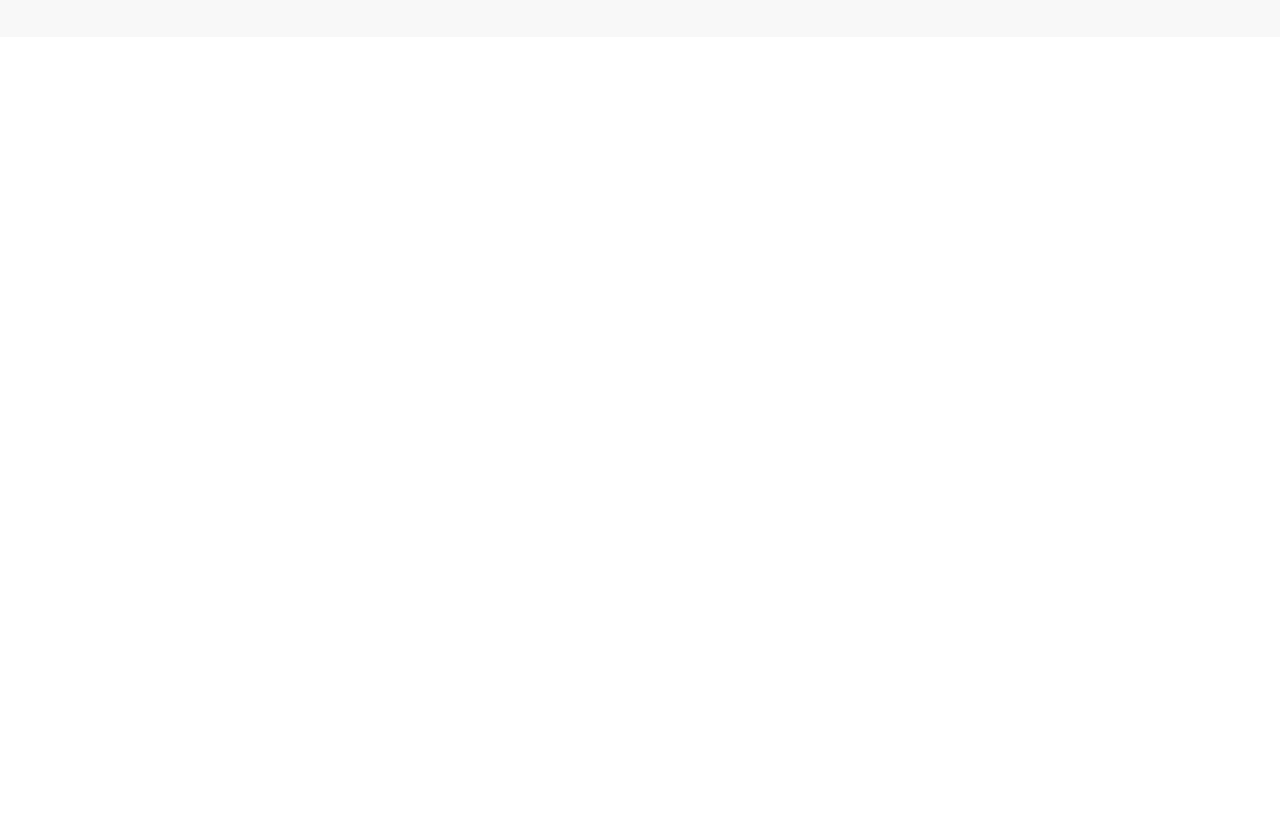
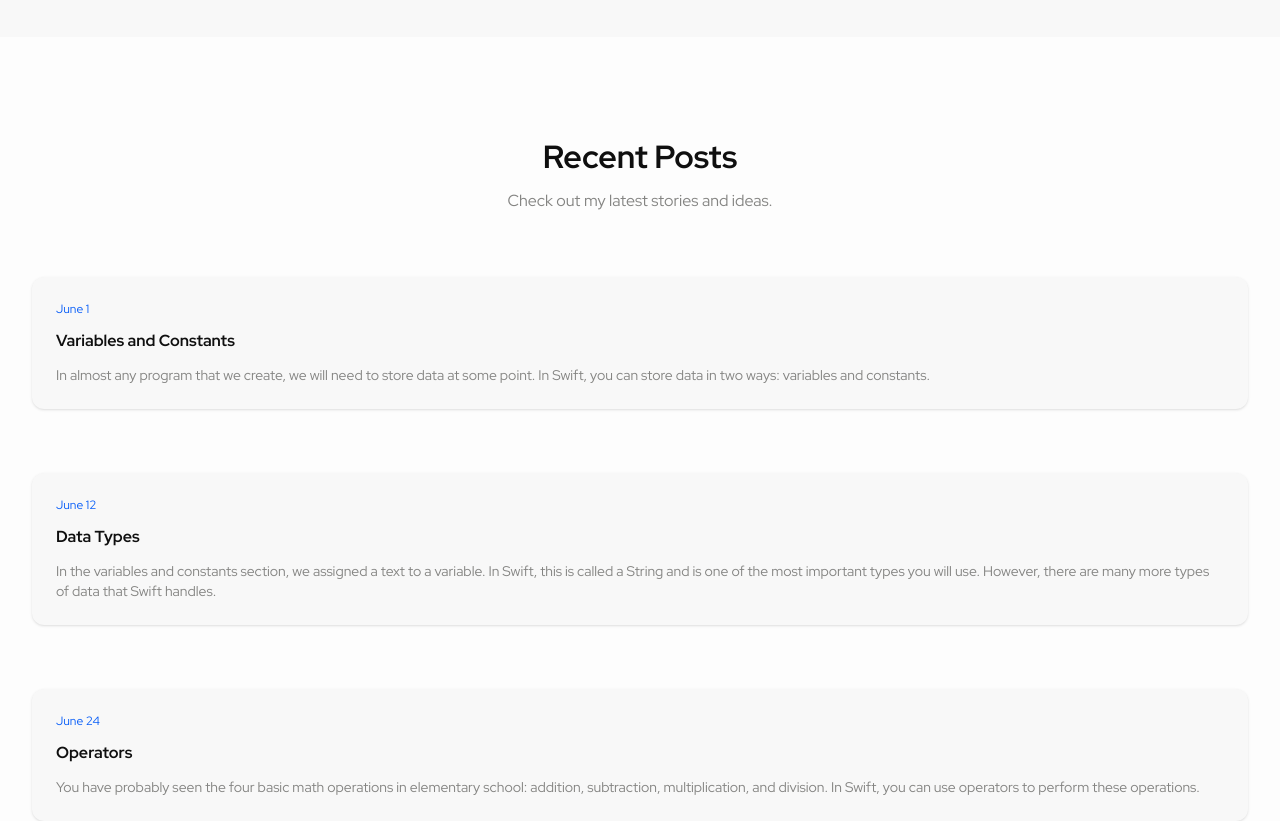
Before and after one commit to vinnie4k/portfolio, a React (Vite) app: page / in a window 1280 px wide. Shown: the part 4380-5201 px from the top of the page. Before the commit the page ends 4417 px from the top, so only its background shows below. Built offline with nearby package versions, Linux system fonts and the light colour scheme.

Commit message:
Recent Posts

```diff
--- a/package.json
+++ b/package.json
@@ -15,8 +15,8 @@
     "react-icons": "^4.10.1"
   },
   "devDependencies": {
-    "@types/react": "^18.0.37",
-    "@types/react-dom": "^18.0.11",
+    "@types/react": "^18.2.14",
+    "@types/react-dom": "^18.2.6",
     "@typescript-eslint/eslint-plugin": "^5.59.0",
     "@typescript-eslint/parser": "^5.59.0",
     "@vitejs/plugin-react": "^4.0.0",
--- a/src/App.tsx
+++ b/src/App.tsx
@@ -4,6 +4,7 @@ import Landing from "./pages/home/Landing";
 import NavBar from "./components/NavBar";
 import TechSkills from "./pages/home/TechSkills";
 import Work from "./pages/home/Work";
+import RecentPosts from "./pages/home/RecentPosts";
 
 function App() {
   return (
@@ -15,6 +16,7 @@ function App() {
         <TechSkills />
         <Work />
         <About />
+        <RecentPosts />
       </div>
     </div>
   );
--- /dev/null
+++ b/src/components/PostCell.tsx
@@ -0,0 +1,19 @@
+import * as React from "react";
+
+function PostCell(props: PostCellProps) {
+  return (
+    <div className="flex flex-col gap-3 p-6 rounded-xl bg-offWhite1 shadow">
+      <p className="text-primary text-xs">{props.date}</p>
+      <h3 className="text-base font-bold">{props.title}</h3>
+      <p className="text-gray text-sm">{props.body}</p>
+    </div>
+  );
+}
+
+interface PostCellProps {
+  date: string;
+  title: string;
+  body: string;
+}
+
+export default PostCell;
--- /dev/null
+++ b/src/pages/home/RecentPosts.tsx
@@ -0,0 +1,31 @@
+import PostCell from "/src/components/PostCell";
+
+function RecentPosts() {
+  return (
+    <div>
+      <h2 className="text-3xl font-bold pb-2 text-center">Recent Posts</h2>
+      <p className="text-gray pb-16 text-center">
+        Check out my latest stories and ideas.
+      </p>
+      <div className="flex flex-col gap-16">
+        <PostCell
+          date="June 1"
+          title="Variables and Constants"
+          body="In almost any program that we create, we will need to store data at some point. In Swift, you can store data in two ways: variables and constants."
+        />
+        <PostCell
+          date="June 12"
+          title="Data Types"
+          body="In the variables and constants section, we assigned a text to a variable. In Swift, this is called a String and is one of the most important types you will use. However, there are many more types of data that Swift handles."
+        />
+        <PostCell
+          date="June 24"
+          title="Operators"
+          body="You have probably seen the four basic math operations in elementary school: addition, subtraction, multiplication, and division. In Swift, you can use operators to perform these operations."
+        />
+      </div>
+    </div>
+  );
+}
+
+export default RecentPosts;
```
Also changed, not shown: 1 other file (tests, documents, lock files or other folders).
